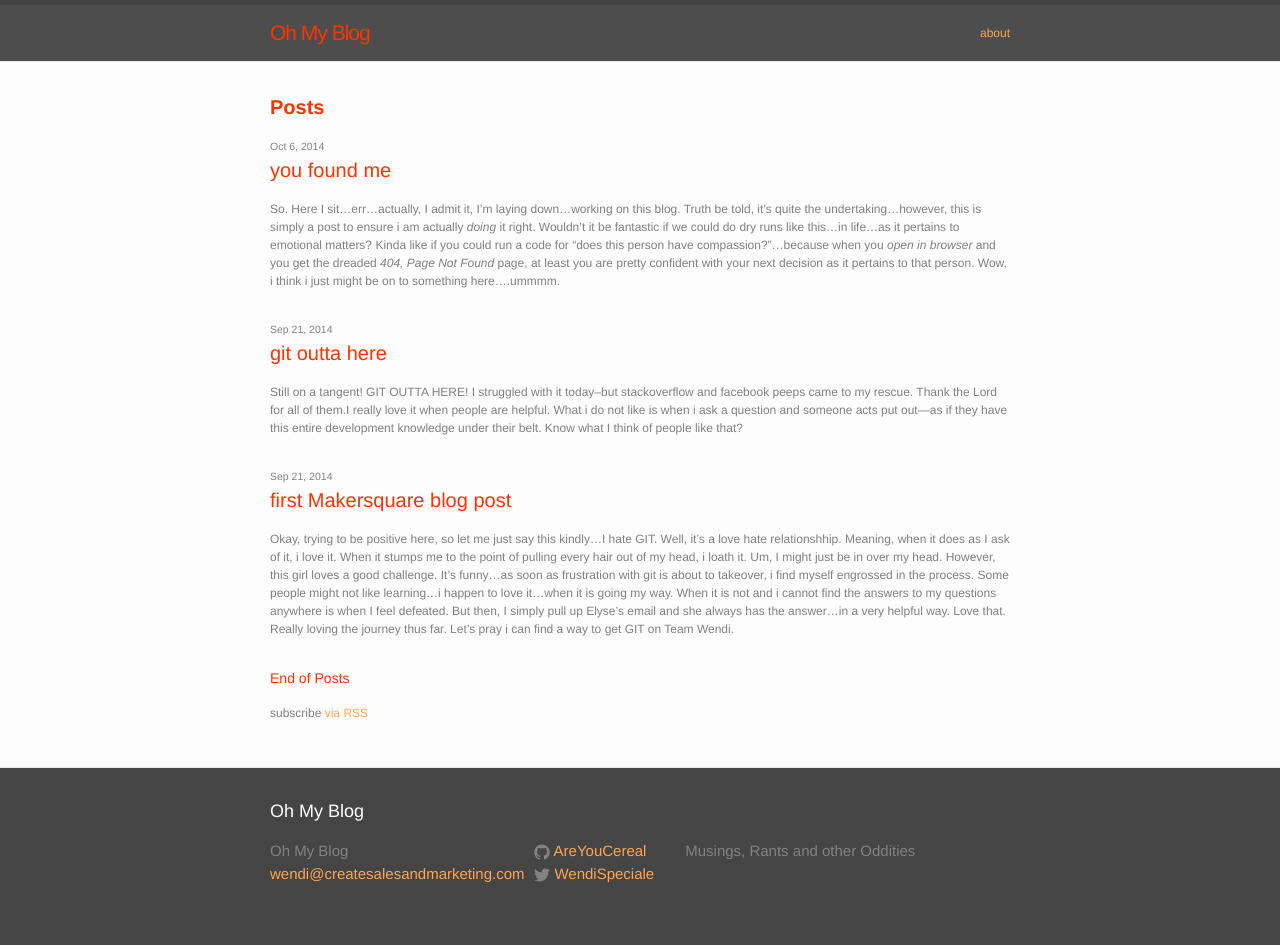
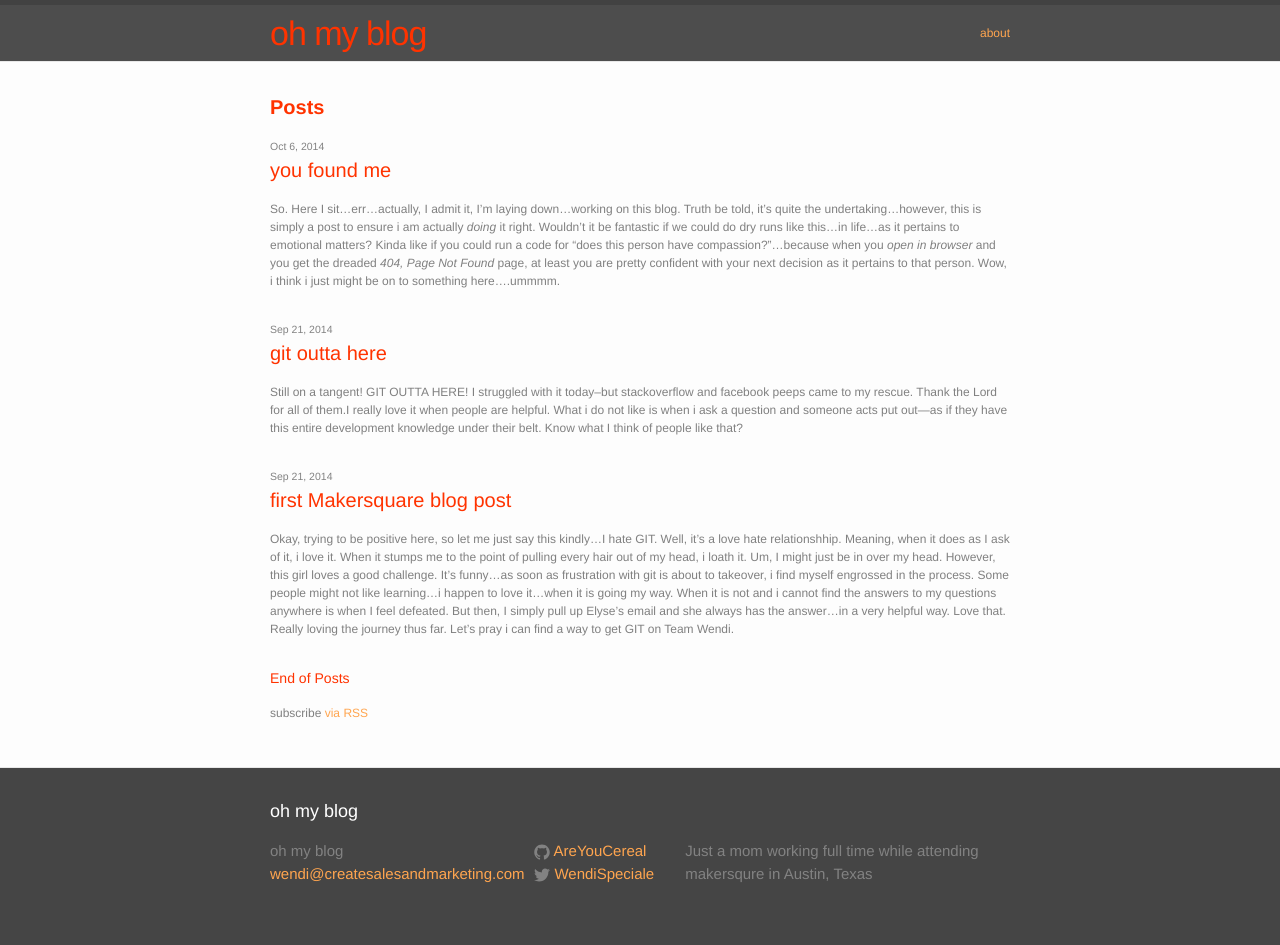
Before and after one commit to AreYouCereal/areyoucereal.github.io, a Jekyll site: the page built from index.html, in a window 1280 px wide. Built offline with Jekyll 4.4.1, drawn with Linux system fonts in a browser that asks for light colours.

Commit message:
larger header

```diff
--- a/_config.yml
+++ b/_config.yml
@@ -1,8 +1,8 @@
 # Site settings
-title: Oh My Blog
+title: oh my blog
 email: wendi@createsalesandmarketing.com
 description: > # this means to ignore newlines until "baseurl:"
-  Musings, Rants and other Oddities
+  Just a mom working full time while attending makersqure in Austin, Texas
 baseurl: "" # the subpath of your site, e.g. /blog/
 url: "http://yourdomain.com" # the base hostname & protocol for your site
 twitter_username: WendiSpeciale
--- a/_sass/_layout.scss
+++ b/_sass/_layout.scss
@@ -12,7 +12,7 @@
 }
 
 .site-title {
-    font-size: 21px;
+    font-size: 34px;
     color: #FF3300;
     line-height: 56px;
     letter-spacing: -1px;
```
